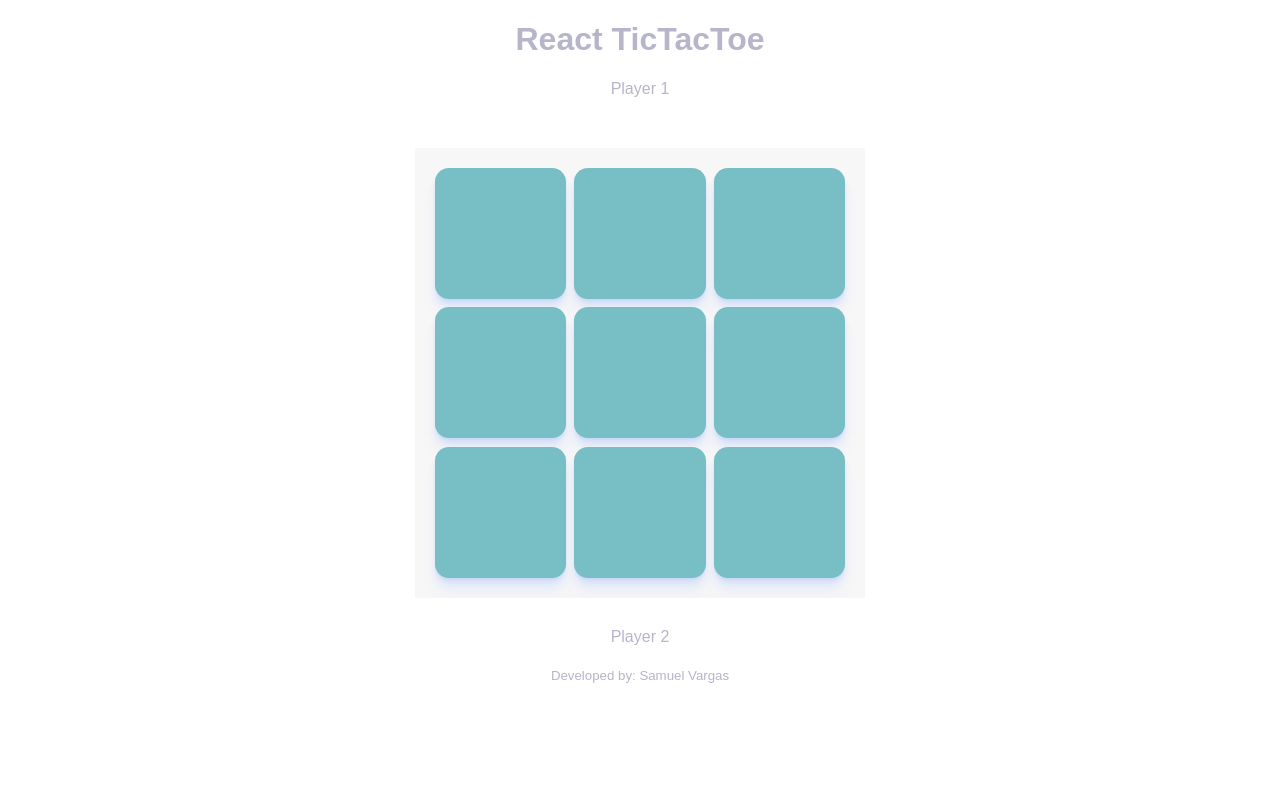
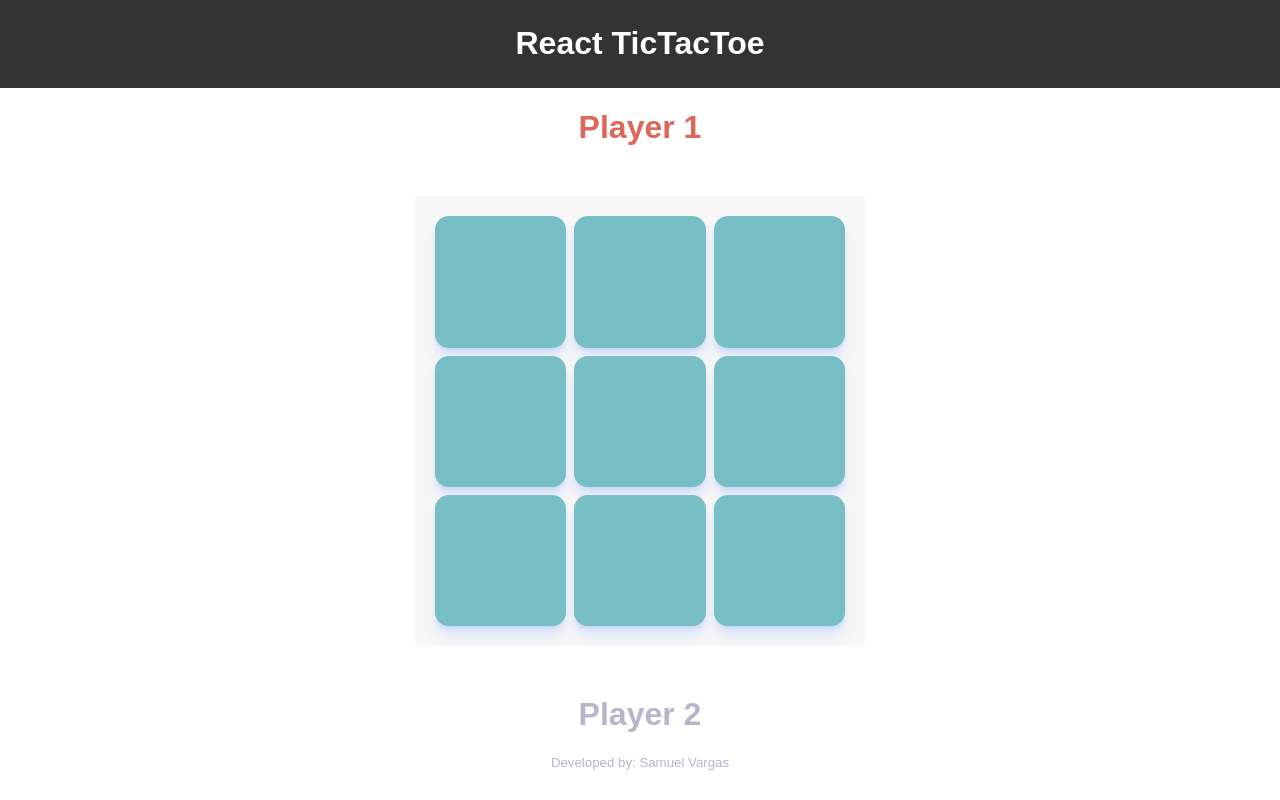
Before and after one commit to savagz/react-tictactoe-game, a React app: page / in a window 1280 px wide. Built offline with nearby package versions, Linux system fonts and the light colour scheme.

Commit message:
Design Adjustments

```diff
--- a/public/index.html
+++ b/public/index.html
@@ -10,34 +10,13 @@
       content="Web site created using create-react-app"
     />
     <link rel="apple-touch-icon" href="%PUBLIC_URL%/logo192.png" />
-    <!--
-      manifest.json provides metadata used when your web app is installed on a
-      user's mobile device or desktop. See https://developers.google.com/web/fundamentals/web-app-manifest/
-    -->
+
     <link rel="manifest" href="%PUBLIC_URL%/manifest.json" />
-    <!--
-      Notice the use of %PUBLIC_URL% in the tags above.
-      It will be replaced with the URL of the `public` folder during the build.
-      Only files inside the `public` folder can be referenced from the HTML.
-
-      Unlike "/favicon.ico" or "favicon.ico", "%PUBLIC_URL%/favicon.ico" will
-      work correctly both with client-side routing and a non-root public URL.
-      Learn how to configure a non-root public URL by running `npm run build`.
-    -->
+    <link rel="stylesheet" href="https://cdnjs.cloudflare.com/ajax/libs/animate.css/4.1.1/animate.min.css"/>
     <title>React App</title>
   </head>
   <body>
     <noscript>You need to enable JavaScript to run this app.</noscript>
     <div id="root"></div>
-    <!--
-      This HTML file is a template.
-      If you open it directly in the browser, you will see an empty page.
-
-      You can add webfonts, meta tags, or analytics to this file.
-      The build step will place the bundled scripts into the <body> tag.
-
-      To begin the development, run `npm start` or `yarn start`.
-      To create a production bundle, use `npm run build` or `yarn build`.
-    -->
   </body>
 </html>
--- a/src/components/app/Board.js
+++ b/src/components/app/Board.js
@@ -5,10 +5,7 @@ import { Position } from './Position'
 
 export const Board = () => {
 
-    const { items } = useContext(GameContext);
-
-    const player1 = { id:"1", name:"Player 1" };
-    const player2 = { id:"2", name:"Player 2" };
+    const { items, player1, player2 } = useContext(GameContext);
 
     return (
         <>
--- a/src/components/app/Player.js
+++ b/src/components/app/Player.js
@@ -1,9 +1,17 @@
-import React from 'react'
+import React, { useContext } from 'react'
+import { GameContext } from '../../context/GameContext';
 
 export const Player = ({id, name}) => {
+
+    const { playerTurn } = useContext(GameContext);
+
     return (
         <div>
-            { name }
+            {
+                (playerTurn === id)
+                ? <h1 className={ `player${id}_title animate__animated animate__zoomIn` } >{ name }</h1>
+                : <h1 className="animate__animated animate__zoomIn">{ name }</h1>
+            }
         </div>
     )
 }
--- a/src/components/app/Position.js
+++ b/src/components/app/Position.js
@@ -9,7 +9,7 @@ export const Position = ({row, col}) => {
     const { playerTurn, selectPosition } = useContext(GameContext);
 
     const [select, setSelect] = useState(false);
-    const [sign, setSign] = useState('');
+    const [icon, setIcon] = useState('');
     const [divclass, setDivclass] = useState('board_item');
 
     const handleSelectItem = () => {
@@ -19,9 +19,9 @@ export const Position = ({row, col}) => {
             selectPosition(row, col);
 
             if(playerTurn === '1'){
-                setSign(faTimes);
+                setIcon(faTimes);
             } else {
-                setSign(faCircle);
+                setIcon(faCircle);
             }
         }
     }
@@ -47,7 +47,7 @@ export const Position = ({row, col}) => {
                 <div className="board_item_wrapper">
                     <div className="board_item_content">
                         {
-                            select && ( <FontAwesomeIcon className="player_icon" icon={ sign } /> )
+                            select && ( <FontAwesomeIcon className="player_icon" icon={ icon } /> )
                         }
                     </div>
                 </div>
--- a/src/components/ui/Header.js
+++ b/src/components/ui/Header.js
@@ -2,8 +2,8 @@ import React from 'react'
 
 export const Header = () => {
     return (
-        <div>
-            <h1>React TicTacToe</h1>
+        <div className="game_header">
+            <h1 className="title animate__animated animate__backInDown">React TicTacToe</h1>
         </div>
     )
 }
--- a/src/context/GameContext.js
+++ b/src/context/GameContext.js
@@ -4,7 +4,8 @@ export const GameContext = createContext();
 
 const GameProvider = (props) => {
 
-    const initialItems = [
+    // Board Positions
+    const items = [
         {id: "1", row:"1", col:"1"},
         {id: "2", row:"1", col:"2"},
         {id: "3", row:"1", col:"3"},
@@ -16,9 +17,14 @@ const GameProvider = (props) => {
         {id: "9", row:"3", col:"3"}
     ];
 
+    // Player Info
+    const player1 = { id:"1", name:"Player 1" };
+    const player2 = { id:"2", name:"Player 2" };
+
+    // Turn Active
     const [playerTurn, setPlayerTurn] = useState('1');
-    const [items, setItems] = useState(initialItems);
 
+    // Change Turn
     const selectPosition = (row, col) => {
         console.log(`Player ${playerTurn} : [${row} - ${col}]`);
         if(playerTurn === '1'){
@@ -32,9 +38,10 @@ const GameProvider = (props) => {
         <GameContext.Provider
             value={{
                 items,
+                player1,
+                player2,
                 playerTurn,
-                selectPosition,
-                setItems
+                selectPosition
             }}
         >
             { props.children }
--- a/src/index.js
+++ b/src/index.js
@@ -1,7 +1,7 @@
 import React from 'react';
 import ReactDOM from 'react-dom';
 import reportWebVitals from './reportWebVitals';
-import { GameApp } from './components/GameApp';
+import { GameApp } from './GameApp';
 
 import './styles/styles.scss';
 
--- a/src/styles/base/_base.scss
+++ b/src/styles/base/_base.scss
@@ -10,11 +10,21 @@ h5 {
   padding: 0 20px;
 }
 
+.game_header {
+  background-color: #000000;
+  padding: 4px;
+  opacity: 0.8;
+}
+
+.title {
+  color: #ffffff;
+}
+
 .tic-tac-toe {
   font-family: "Open Sans", sans-serif;
   height: ($size-sm + $spacing * 2) * 3;
   overflow: hidden;
-  margin: 50px auto 30px auto;
+  margin: 50px auto 50px auto;
   position: relative;
   width: ($size-sm + $spacing * 2) * 3;
 
@@ -93,3 +103,11 @@ h5 {
     font-size: $size-sm*0.8;
   }
 }
+
+.player1_title {
+  color: $player-1-color;
+}
+
+.player2_title {
+  color: $player-2-color;
+}
--- a/src/styles/base/_settings.scss
+++ b/src/styles/base/_settings.scss
@@ -5,4 +5,4 @@ $spacing:        5px;
 
 $player-1-color: #dc685a;
 $player-2-color: #ecaf4f;
-$hover-color:    #3d4250;
+$hover-color:    #c0c4ce;
```
Also changed, not shown: src/GameApp.js (renamed from src/components/GameApp.js, +4 -4 lines).
